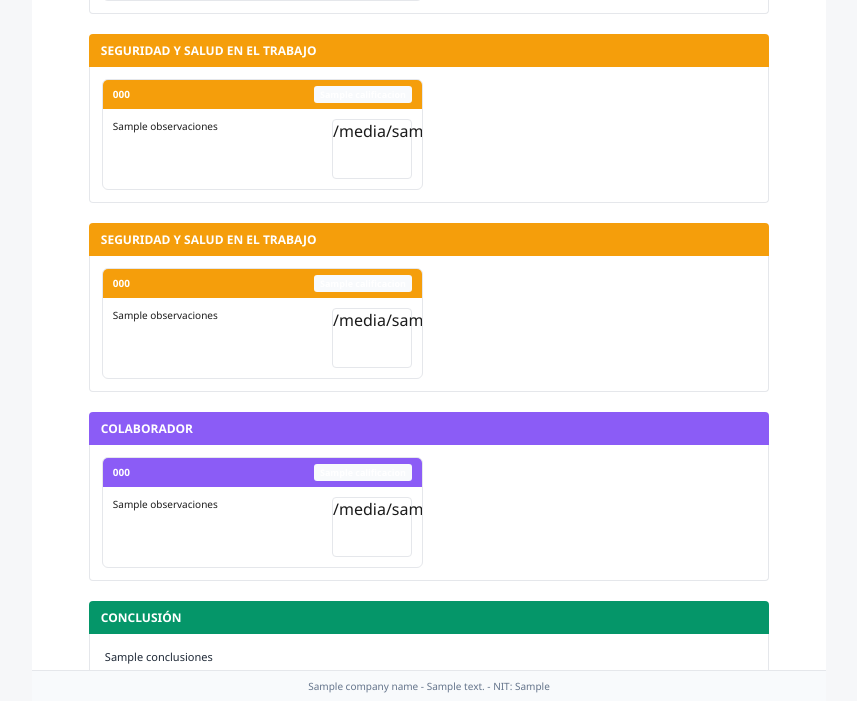
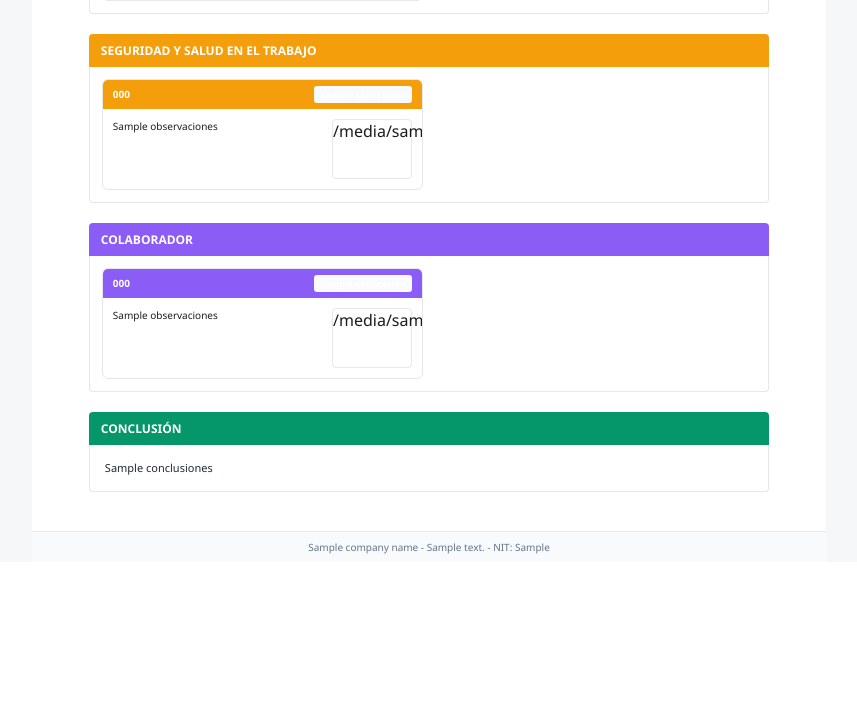
Before and after one commit to cbenigi/Infotec, a Flask app: template backend/templates/informe_template.html in a window 1280 px wide. Shown: the part 561-1262 px from the top of the page, without its empty margins (211-1068 px from the left). After the commit the page ends 1115 px from the top, so only its background shows below. Run offline with Flask 3, Linux system fonts and the light colour scheme; the template is opened without the code that fills it: most values are stand-ins (such as "Sample title", 1, 10 or a date in 2020).

Commit message:
El formato de html para convertir a pdf no estaba tomando la variable correcta para seguridad y salud en el trabajo

```diff
--- a/backend/html_pdf_generator.py
+++ b/backend/html_pdf_generator.py
@@ -184,7 +184,7 @@
 
                 # Actividades por sección
                 'actividades_aseo': self.obtener_actividades_por_seccion(zonas, 'Aseo y Limpieza'),
-                'actividades_seguridad': self.obtener_actividades_por_seccion(zonas, 'Seguridad y salud en el trabajo'),
+                'actividades_seguridad': self.obtener_actividades_por_seccion(zonas, 'Seguridad y Salud'),
                 'actividades_colaborador': self.obtener_actividades_por_seccion(zonas, 'Colaborador'),
 
                 # Conclusiones
--- a/backend/templates/informe_template.html
+++ b/backend/templates/informe_template.html
@@ -459,29 +459,6 @@
     </div>
     {% endif %}
 
-    <!-- Sección: Seguridad y salud en el trabajo -->
-    {% if actividades_seguridad %}
-    <div class="section">
-      <div class="section-header seguridad">SEGURIDAD Y SALUD EN EL TRABAJO</div>
-      <div class="activities-grid">
-        {% for actividad in actividades_seguridad %}
-        <div class="activity-card">
-          <div class="activity-header seguridad">
-            <span>{{ actividad.concepto_actividad }}</span>
-            <span class="activity-rating">{{ actividad.calificacion }}</span>
-          </div>
-          <div class="activity-content">
-            <div class="activity-text">{{ actividad.observaciones }}</div>
-            <div class="activity-photo">
-              {{ actividad.foto_url|safe if actividad.foto_url else '<div class="activity-photo-placeholder">Sin evidencia</div>' }}
-            </div>
-          </div>
-        </div>
-        {% endfor %}
-      </div>
-    </div>
-    {% endif %}
-
     <!-- Sección: Colaborador -->
     {% if actividades_colaborador %}
     <div class="section">
```
